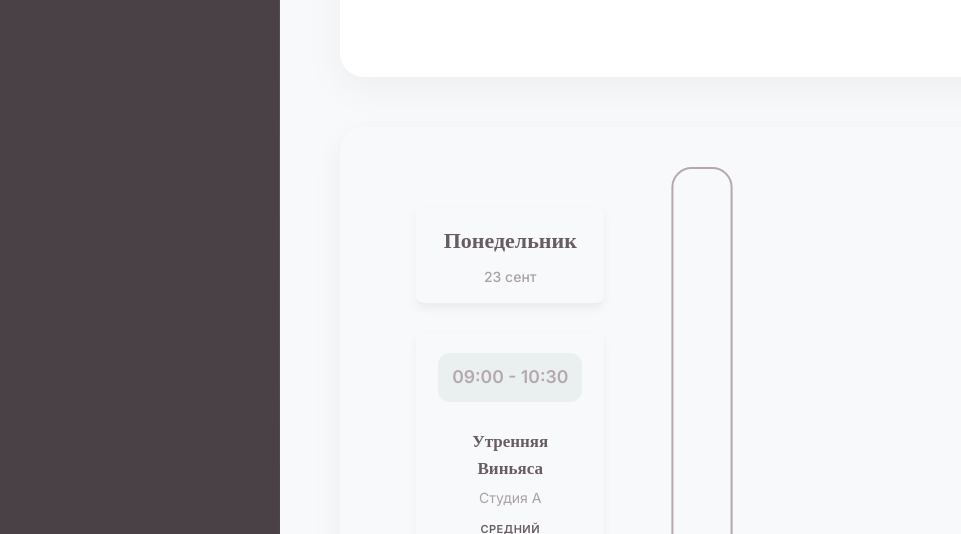
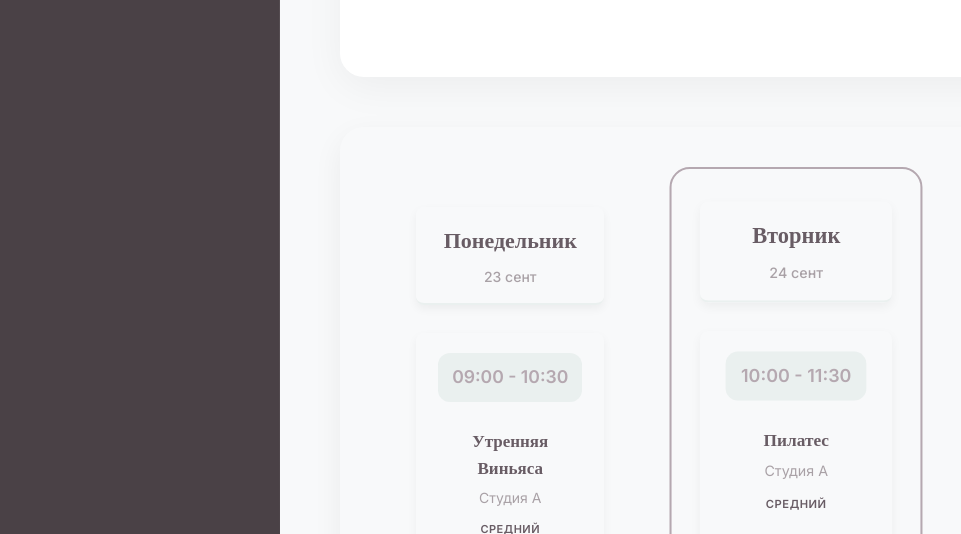
Before and after one commit to Zhesttp/pyonstudio, a plain HTML site: page trainer_schedule.html in a window 1280 px wide. Shown: the part 221-755 px from the top of the page, without its empty margins (0-961 px from the left). Drawn offline with nearby package versions, Linux system fonts and the light colour scheme.

```diff
--- a/trainer_schedule.html
+++ b/trainer_schedule.html
@@ -75,7 +75,21 @@
                         </div>
                     </div>
 
-                    <div class="day-column" data-day="tue"></div>
+                    <div class="day-column" data-day="tue">
+                        <div class="day-header">
+                            <h3>Вторник</h3>
+                            <span class="day-date">24 сент</span>
+                        </div>
+                        <div class="class-item">
+                            <div class="class-time">10:00 - 11:30</div>
+                            <div class="class-info">
+                                <h4>Пилатес</h4>
+                                <p>Студия A</p>
+                                <div class="class-level">Средний</div>
+                            </div>
+                            <button class="btn btn--outline btn--small">Изменить</button>
+                        </div>
+                    </div>
                     <div class="day-column" data-day="wed"></div>
                     <div class="day-column" data-day="thu"></div>
                     <div class="day-column" data-day="fri"></div>
```
